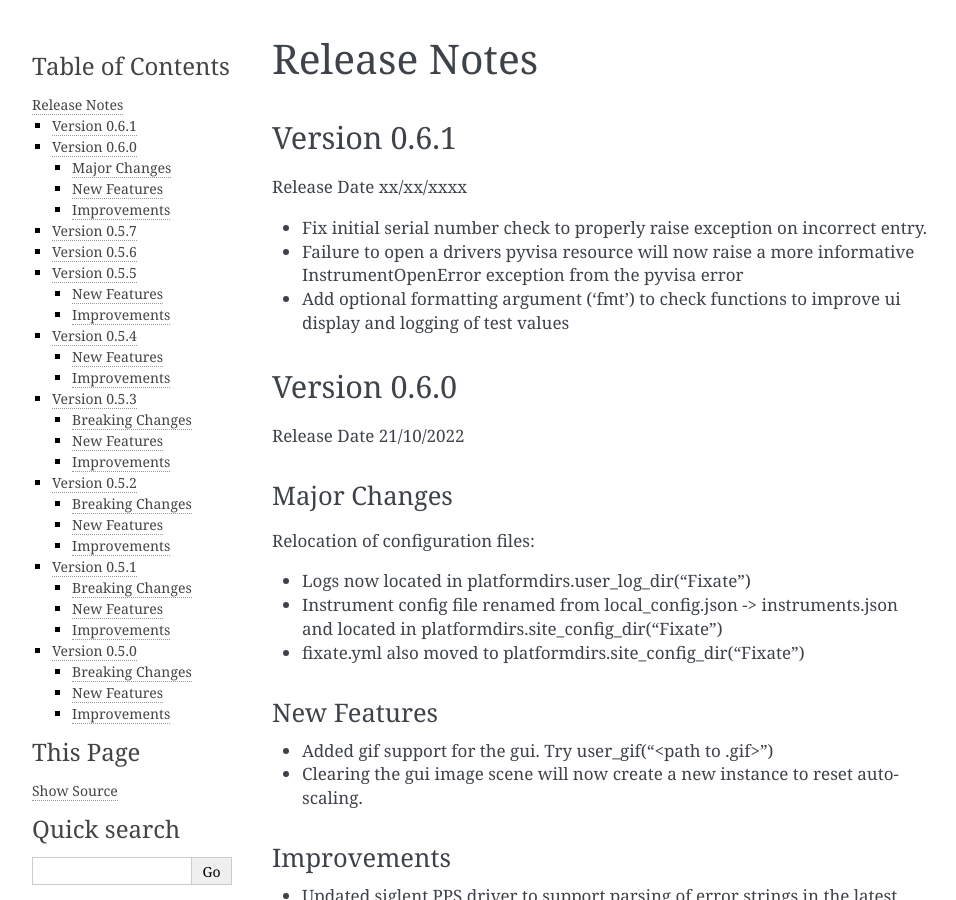
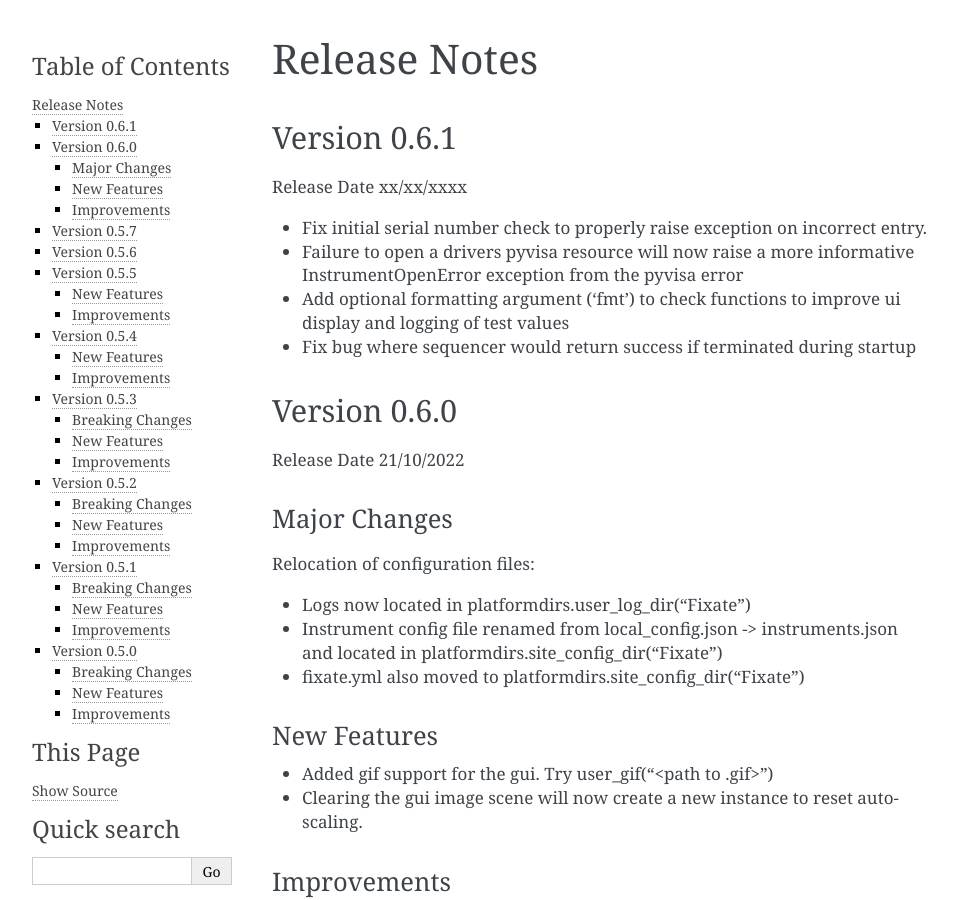
Before and after one commit to PyFixate/Fixate, a Sphinx documentation site: the page built from docs/source/release-notes.rst, in a window 1280 px wide and 900 px high. Shown: the whole window, without its empty margins (148-1104 px from the left). Built offline with Sphinx 7.4.7, drawn with Linux system fonts in a browser that asks for light colours.

Commit message:
Update release-notes.rst

```diff
--- a/docs/source/release-notes.rst
+++ b/docs/source/release-notes.rst
@@ -9,6 +9,7 @@ Release Date xx/xx/xxxx
 - Fix initial serial number check to properly raise exception on incorrect entry.
 - Failure to open a drivers pyvisa resource will now raise a more informative InstrumentOpenError exception from the pyvisa error
 - Add optional formatting argument ('fmt') to check functions to improve ui display and logging of test values
+- Fix bug where sequencer would return success if terminated during startup
 
 *************
 Version 0.6.0
```
